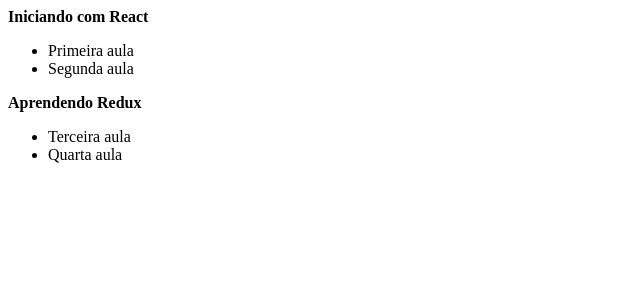
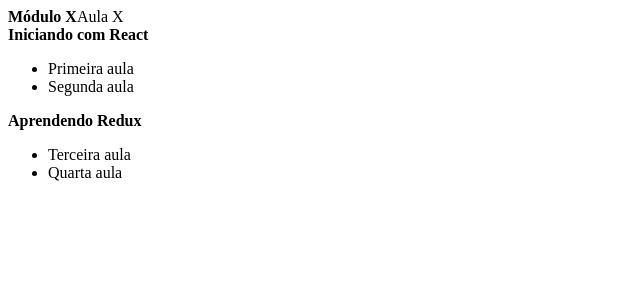
Before and after one commit to robsoninocencio/desvendando-redux-na-pratica, a React (Create React App) app: page / in a window 1280 px wide. Shown: the top 300 px of the page, without its empty margins (0-640 px from the left). Built offline with nearby package versions, Linux system fonts and the light colour scheme.

Commit message:
Criando componente Video

```diff
--- a/src/App.js
+++ b/src/App.js
@@ -1,7 +1,10 @@
+import Video from '../src/components/Video'
 import Sidebar from '../src/components/Sidebar'
+
 function App() {
   return (
     <div className="App">
+      <Video />
       <Sidebar />
     </div>
   );
--- /dev/null
+++ b/src/components/Video/index.js
@@ -0,0 +1,12 @@
+import React, { Component } from 'react'
+
+export default class Video extends Component {
+    render() {
+        return (
+            <div>
+                <strong>Módulo X</strong>
+                <span>Aula X</span>
+            </div>
+        )
+    }
+}
```
